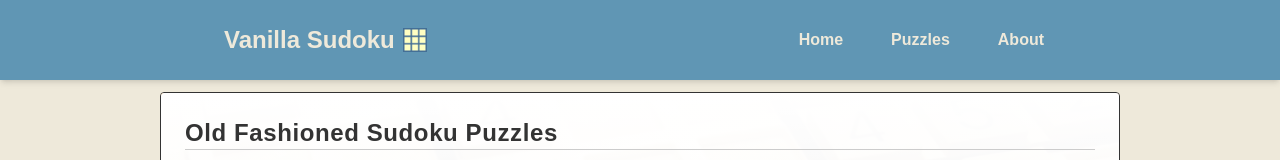
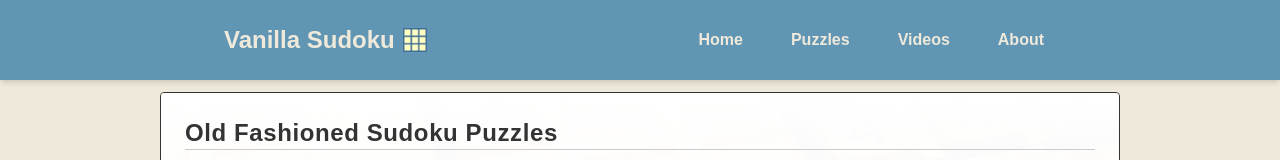
Before and after one commit to horkage/vanilla-sudoku-fe, a Next.js app: page / in a window 1280 px wide. Shown: the top 160 px of the page. Built offline with nearby package versions, Linux system fonts and the light colour scheme.

Commit message:
added videos link to navbar

```diff
--- a/src/components/Header.tsx
+++ b/src/components/Header.tsx
@@ -36,6 +36,7 @@
           {[
             { href: "/", label: "Home" },
             { href: "/puzzles", label: "Puzzles" },
+            { href: "/videos", label: "Videos" },
             { href: "/about", label: "About" },
           ].map(({ href, label }) => (
             <Link
@@ -55,8 +56,9 @@
         <div className="absolute top-full z-50 w-full bg-[#93BFCF] border-t border-[#333333] md:hidden">
           <nav className="flex flex-col text-[#333333] font-semibold max-w-5xl mx-auto">
             <Link href="/" onClick={() => setIsOpen(false)} className="py-3 px-4 border-b border-[#333333]">Home</Link>
+            <Link href="/puzzles" onClick={() => setIsOpen(false)} className="py-3 px-4 border-b border-[#333333]">Puzzles</Link>
+            <Link href="/videos" onClick={() => setIsOpen(false)} className="py-3 px-4 border-b border-[#333333]">Videos</Link>
             <Link href="/about" onClick={() => setIsOpen(false)} className="py-3 px-4 border-b border-[#333333]">About</Link>
-            <Link href="/puzzles" onClick={() => setIsOpen(false)} className="py-3 px-4 border-b border-[#333333]">Puzzles</Link>
           </nav>
         </div>
       )}
```
